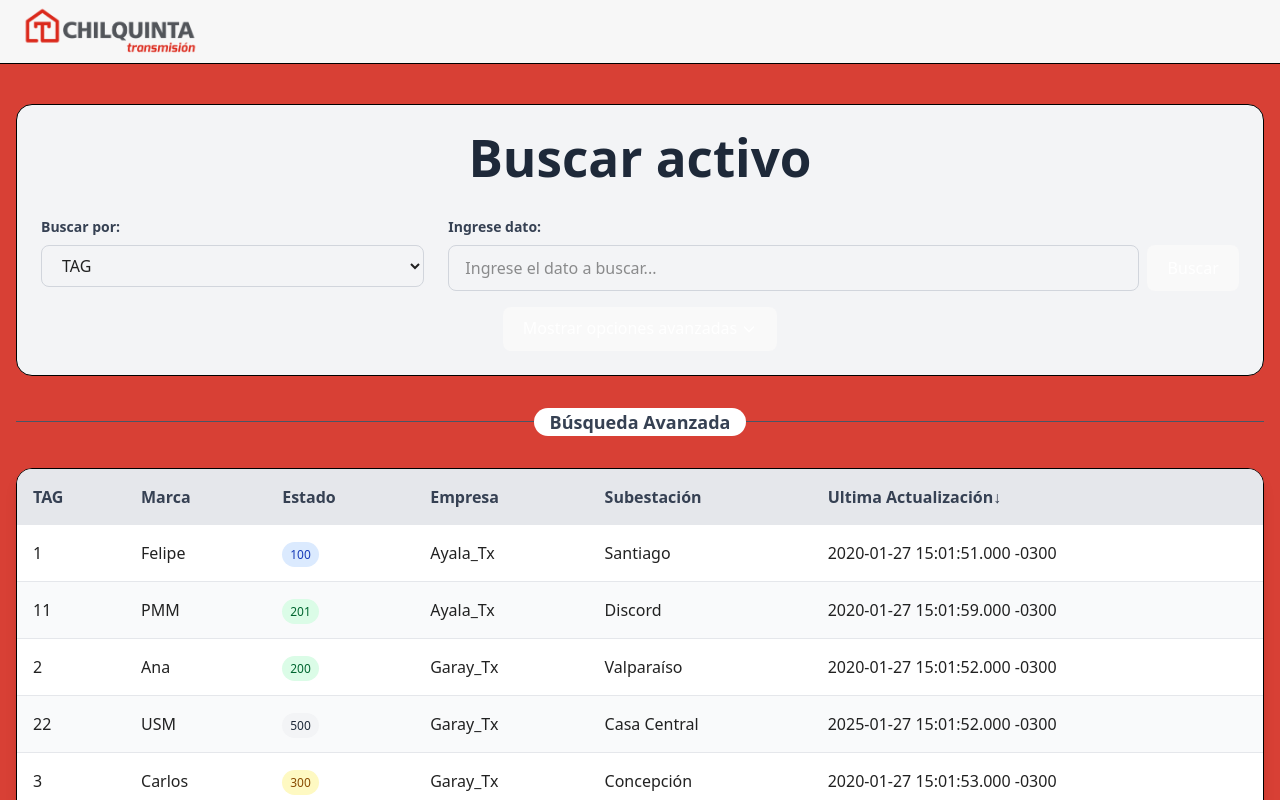
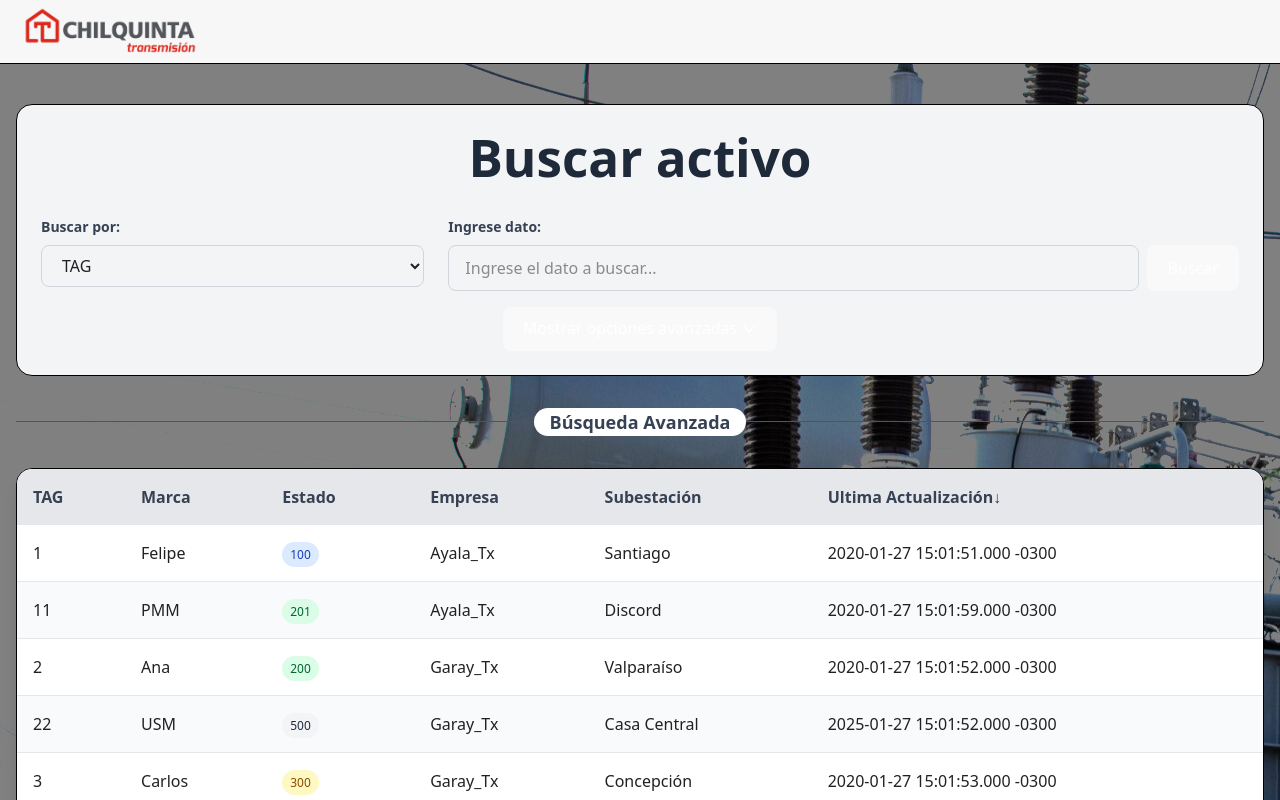
Before and after one commit to EFelipitowo/ChronoPlus-Frontend, a React (Vite) app: page /home in a window 1280 px wide. Shown: the top 800 px of the page. Built offline with nearby package versions, Linux system fonts and the light colour scheme.

Commit message:
Background changed

```diff
--- a/src/pages/styles/style.css
+++ b/src/pages/styles/style.css
@@ -8,7 +8,11 @@
 
   color-scheme: light dark;
   color: rgba(0, 0, 0, 0.87);
-  background-color: #d84035;
+  background-color: #808080;
+  background-image: url("../../assets/transformador.jpg");
+  background-blend-mode: darken;
+  background-position-y: 50%;
+  background-attachment: fixed;
 
   font-synthesis: none;
   text-rendering: optimizeLegibility;
```
Also changed, not shown: src/assets/transformador.jpg (added).
